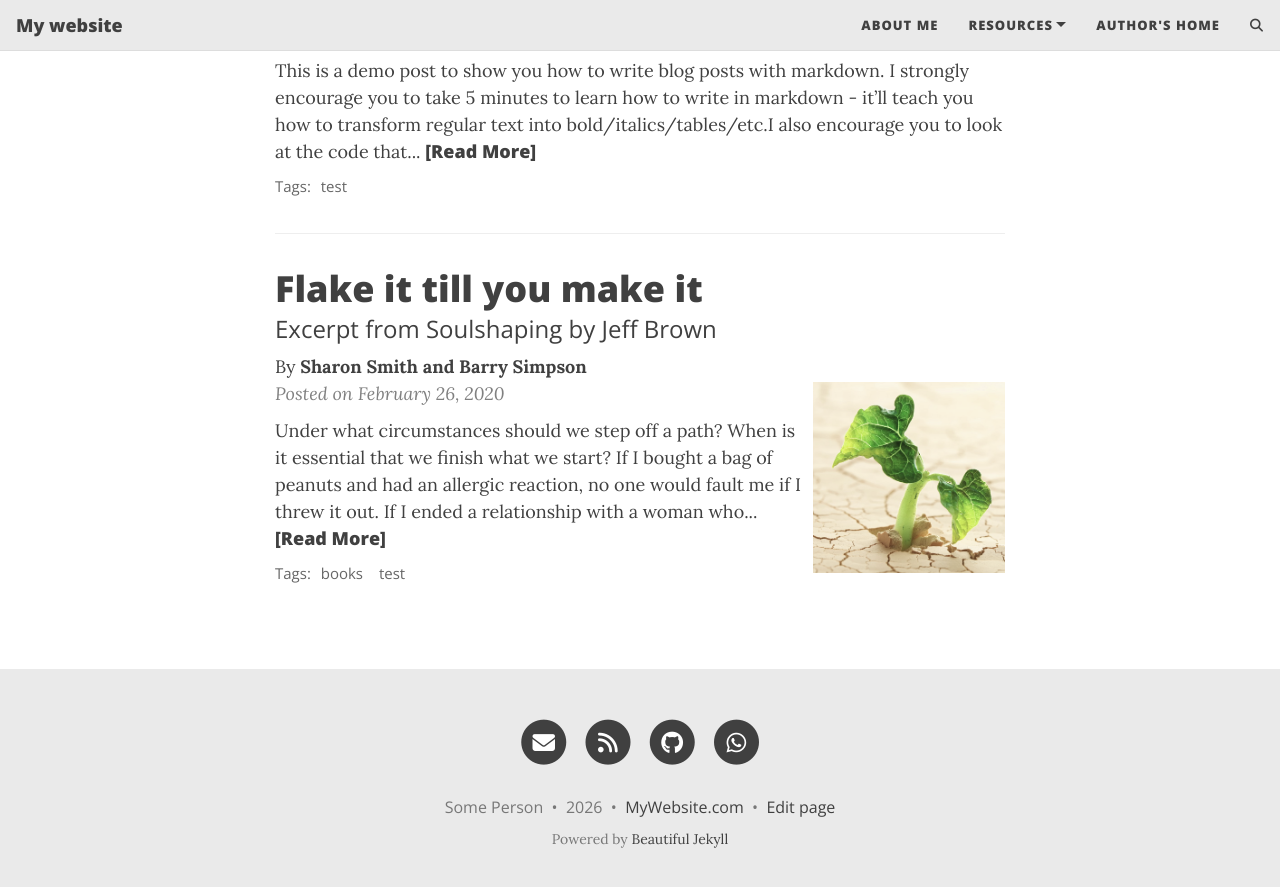
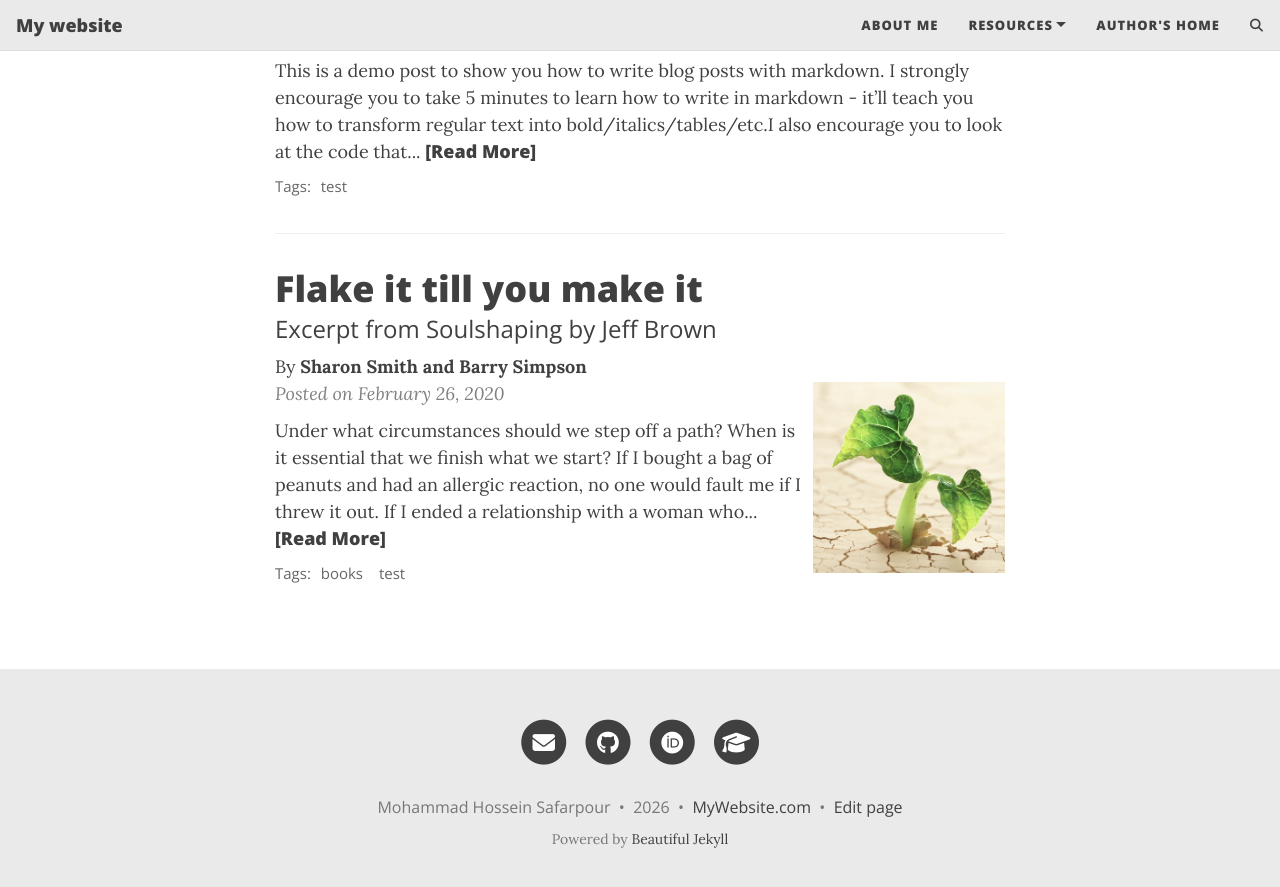
Before and after one commit to safarpour-mh/safarpour-mh.github.io, a Jekyll site: the page built from index.html, in a window 1280 px wide and 900 px high, scrolled down 645 px. Shown: the top 887 px of the window. Built offline with Jekyll 4.4.1, drawn with Linux system fonts in a browser that asks for light colours; the list of posts is cut into pages by our own code; comment, search, counter and statistics services are not loaded; some of the changed lines change nothing that is shown.

Commit message:
Update _config.yml

```diff
--- a/_config.yml
+++ b/_config.yml
@@ -13,7 +13,7 @@
 title: My website
 
 # Your name to show in the footer
-author: Some Person
+author: Mohammad Hossein Safarpour
 
 ###############################################
 # --- List of links in the navigation bar --- #
@@ -50,14 +50,14 @@ round-avatar: true
 # You can change the order that they show up on the page by changing the order here.
 # Uncomment the links you want to show and add your information to each one.
 social-network-links:
-  email: "someone@example.com"
-  rss: true  # remove this line if you don't want to show an RSS link at the bottom
+  email: "safarpour.mh1@gmail.com"
+  #rss: true  # remove this line if you don't want to show an RSS link at the bottom
   #facebook: deanattali
   github: safarpour-mh
  # twitter: daattali
   #patreon: DeanAttali
   #youtube: "@daattali"
-  whatsapp: 15551212
+ # whatsapp: 15551212
 #  medium: yourname
 #  reddit: yourname or r/yoursubreddit
 #  linkedin: daattali
@@ -74,8 +74,8 @@ social-network-links:
 #  calendly: yourname
 #  mastodon: instance.url/@username
 #  bluesky: yourname
-#  ORCID: your ORCID ID
-#  google-scholar: your google scholar
+  ORCID: 0009-0008-5274-8551
+  google-scholar: https://scholar.google.com/citations?hl=en&user=7RZGpNcAAAAJ
 #  discord: "invite_code" or "users/userid" or "invite/invite_code"
 #  kaggle: yourname
 #  hackerrank: yourname
```
